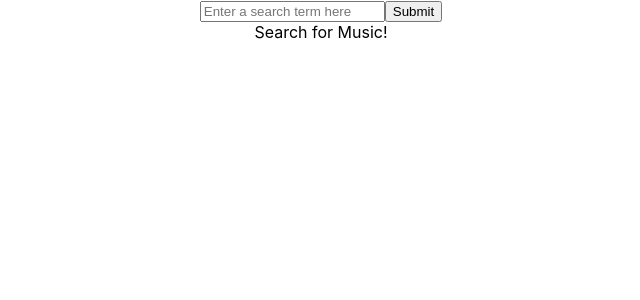
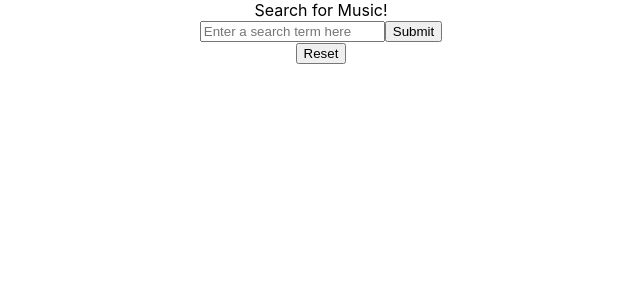
Before and after one commit to EspejoGabriel31/music_library, a React (Create React App) app: page / in a window 1280 px wide. Shown: the top 300 px of the page, without its empty margins (319-959 px from the left). Built offline with nearby package versions, Linux system fonts and the light colour scheme; the HTML template or start-up script is replaced by a standard one.

Commit message:
reintegrated routes

```diff
--- a/src/App.js
+++ b/src/App.js
@@ -28,11 +28,11 @@ function App() {
     setSearch(term)
   }
 
-  // const resetState = () => {
-  //   setSearch({})
-  //   setData([])
-  //   setMessage('Search for Music!')
-  // }
+  const resetState = () => {
+    setSearch({})
+    setData(null)
+    setMessage('Search for Music!')
+  }
 
   const renderGallery = () => {
     if(data){
@@ -46,23 +46,23 @@ function App() {
 
   return (
     <div className="App">
-      <SearchBar handleSearch = {handleSearch}/>
+
       {message}
-      {renderGallery()}
-      {/* <Router>
+
+      <Router>
         <Routes>
           <Route path="/" element={
             <Fragment>
-              <SearchBar handleSearch = {handleSearch}/> */}
-              {/* <button onClick={resetState}>Reset</button> */}
-              {/* <Gallery data={data}/> */}
-            {/* </Fragment>
+              <SearchBar handleSearch = {handleSearch}/>
+              <button onClick={resetState}>Reset</button>
+              {renderGallery()}
+            </Fragment>
           }/>
           <Route path="/album/:id" element={<AlbumView />}/>
           <Route path="/artist/:id" element={<ArtistView />}/>
           <Route path="/song/:id" element={<SongView />}/>
         </Routes>
-      </Router> */}
+      </Router>
 
 
 
```
